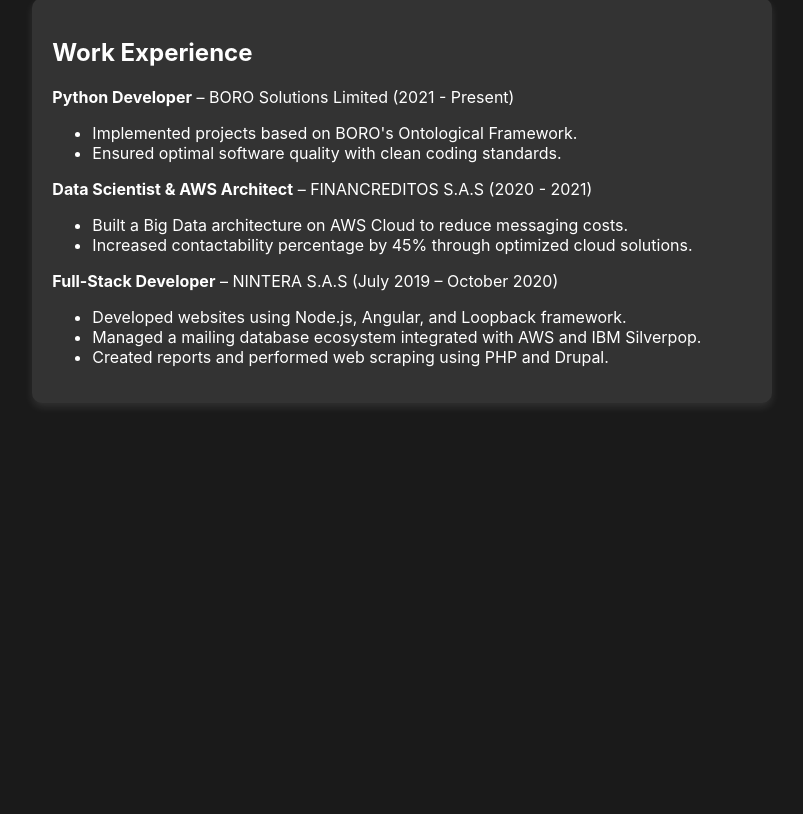
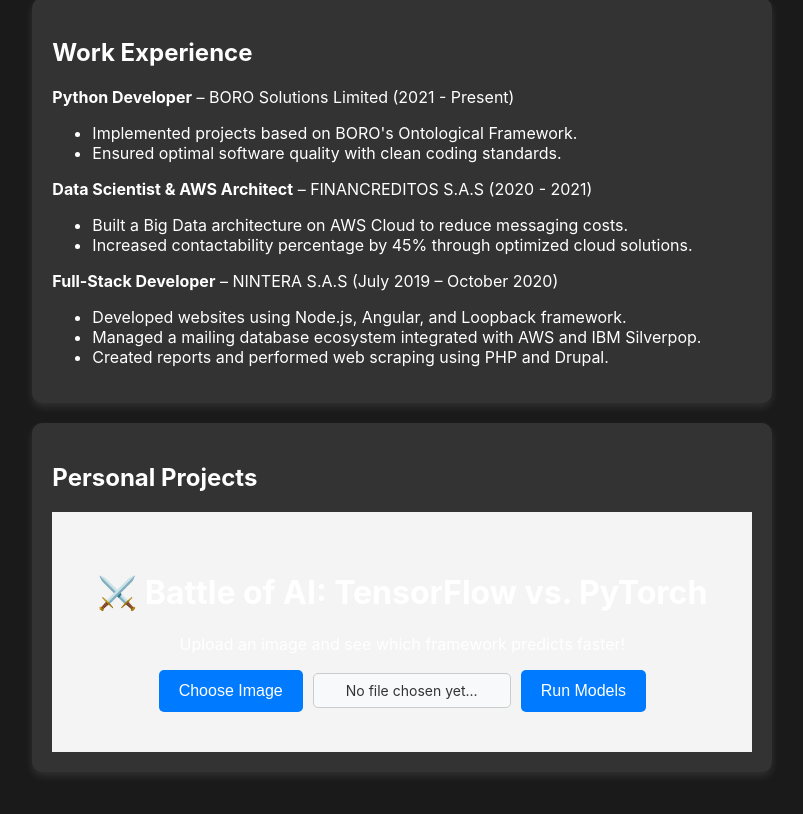
Before and after one commit to diegozabalab-public-profile/ai_portfolio_labs_react_frontend, a React (Create React App) app in the folder ai_portfolio_labs_react_frontend_base/b_source/: page / in a window 1280 px wide. Shown: the part 905-1719 px from the top of the page, without its empty margins (81-884 px from the left). Before the commit the page ends 1478 px from the top, so only its background shows below. Built offline with nearby package versions, Linux system fonts and the light colour scheme; no server answers.

Commit message:
updated home page

```diff
--- a/ai_portfolio_labs_react_frontend_base/b_source/src/templates/home_page.js
+++ b/ai_portfolio_labs_react_frontend_base/b_source/src/templates/home_page.js
@@ -2,6 +2,7 @@
 import { Link } from "react-router-dom";
 import { FaMoon, FaSun } from "react-icons/fa";
 import FooterPage from "./footer_page";
+import AiModelsInferenceTimesResults from "../templates/ai_models_inference_times_results";
 import "./css/home_page_styles.css";
 
 
@@ -90,6 +91,15 @@
           </ul>
         </div>
 
+        {/* Projects Section */}
+        <div className="section">
+          <h2>Personal Projects</h2>
+
+          {/* Embedded AI Battle */}
+          <div className="ai-battle-container">
+            <AiModelsInferenceTimesResults />
+          </div>
+        </div>
       </div>
 
       {/* New Scrollable Right-Hand Section */}
@@ -100,7 +110,7 @@
             <h3>📌 Projects I've Worked On</h3>
             <ul>
               <li>
-                <a href={`${window.location.origin}/ai_battle`} target="_blank" rel="noopener noreferrer">
+                <a href="https://github.com/diegozabalab-public-profile/ai-portfolio-labs/tree/master/ai_portfolio_labs_base/b_source/django_apps/ai_portfolio_labs/portfolio/ai_models" target="_blank" rel="noopener noreferrer">
                   AI Battle: TensorFlow vs. PyTorch
                 </a>
               </li>
@@ -117,6 +127,7 @@
           </div>
         </div>
       </div>
+
       <FooterPage />
     </div>
   );
```
Lines whose indentation alone changed are shown as unchanged.
